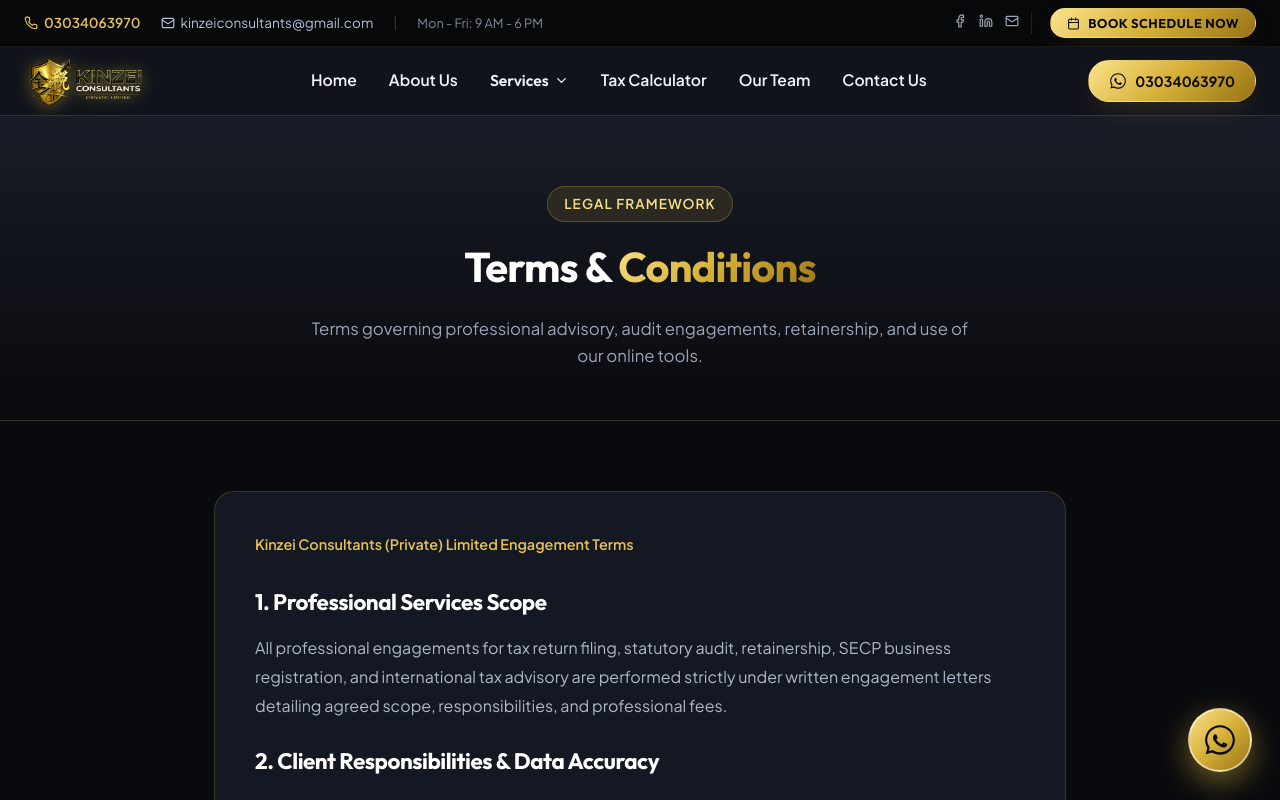
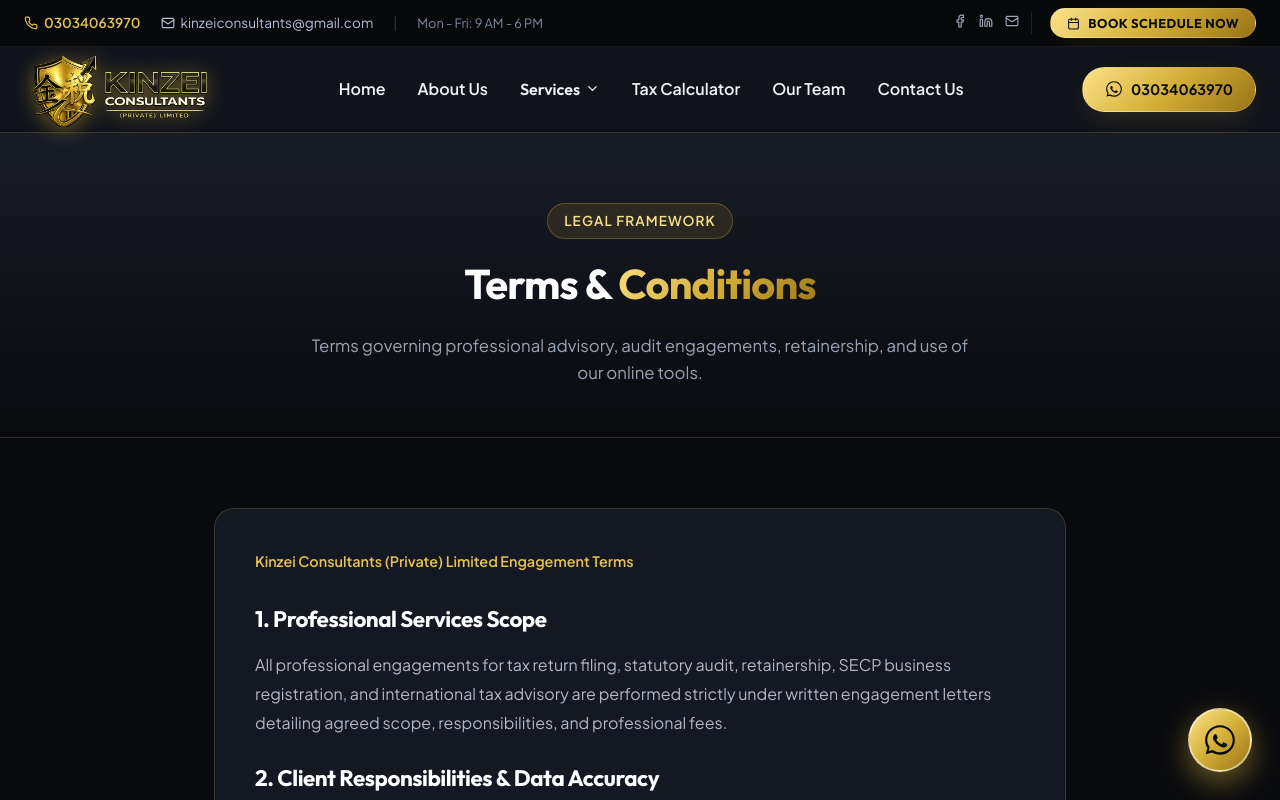
Before and after one commit to Hassan-zubair-ch/kinzei, a React (Vite) app in the folder client/: page /terms-and-conditions in a window 1280 px wide. Shown: the top 800 px of the page. Built offline with nearby package versions, Linux system fonts and the light colour scheme.

Commit message:
Optimize header height to 85px and logo height to 75px for crystal clear text readability

```diff
--- a/client/src/components/KinzeiLogo.jsx
+++ b/client/src/components/KinzeiLogo.jsx
@@ -1,17 +1,18 @@
 import React from 'react';
 
-export default function KinzeiLogo({ height = 48 }) {
+export default function KinzeiLogo({ height = 75 }) {
   return (
     <div style={{ display: 'flex', alignItems: 'center' }}>
-      {/* Sleek, Proportionate Corporate Logo */}
+      {/* Official Kinzei Consultants Wide Logo Image */}
       <img
         src="/logo.png"
         alt="Kinzei Consultants (Private) Limited Logo"
         style={{
           height: `${height}px`,
           width: 'auto',
+          maxWidth: '280px',
           objectFit: 'contain',
-          filter: 'drop-shadow(0 2px 8px rgba(212, 175, 55, 0.4))',
+          filter: 'drop-shadow(0 3px 10px rgba(212, 175, 55, 0.45))',
           transition: 'all 0.2s ease'
         }}
       />
--- a/client/src/components/Navbar.jsx
+++ b/client/src/components/Navbar.jsx
@@ -72,13 +72,13 @@
         display: 'flex',
         alignItems: 'center',
         justifyContent: 'space-between',
-        paddingTop: '8px',
-        paddingBottom: '8px',
-        height: '68px' // Clean, standard corporate header height
+        paddingTop: '6px',
+        paddingBottom: '6px',
+        height: '85px' // Perfectly proportioned height for clear logo display
       }}>
         {/* Logo */}
         <Link to="/" style={{ textDecoration: 'none', display: 'flex', alignItems: 'center' }}>
-          <KinzeiLogo height={48} />
+          <KinzeiLogo height={75} />
         </Link>
 
         {/* Desktop Navigation Links */}
@@ -99,7 +99,7 @@
                     style={{
                       background: 'none',
                       color: location.pathname.startsWith('/services') ? '#E5C158' : '#F1F3F9',
-                      fontSize: '0.98rem',
+                      fontSize: '1rem',
                       fontWeight: 600,
                       display: 'flex',
                       alignItems: 'center',
@@ -173,7 +173,7 @@
                 style={{
                   color: isActive ? '#E5C158' : '#F1F3F9',
                   fontWeight: 600,
-                  fontSize: '0.98rem',
+                  fontSize: '1rem',
                   padding: '6px 0',
                   whiteSpace: 'nowrap',
                   borderBottom: isActive ? '2px solid #D4AF37' : '2px solid transparent',
@@ -194,8 +194,8 @@
             rel="noopener noreferrer"
             className="btn-primary"
             style={{
-              fontSize: '0.88rem',
-              padding: '9px 20px',
+              fontSize: '0.9rem',
+              padding: '10px 22px',
               display: 'flex',
               alignItems: 'center',
               gap: '8px',
@@ -315,7 +315,7 @@
             >
               <svg width="18" height="18" viewBox="0 0 32 32" fill="none" xmlns="http://www.w3.org/2000/svg">
                 <path d="M16 2C8.27 2 2 8.27 2 16C2 18.77 2.8 21.36 4.19 23.54L2.5 29.5L8.65 27.88C10.77 29.17 13.3 29.93 16 29.93C23.73 29.93 30 23.66 30 15.93C30 8.2 23.73 2 16 2ZM16 27.5C13.62 27.5 11.4 26.8 9.5 25.59L9.05 25.32L5.4 26.28L6.37 22.71L6.08 22.25C4.73 20.31 4 18.01 4 15.93C4 9.35 9.38 3.97 16 3.97C22.62 3.97 28 9.35 28 15.93C28 22.51 22.62 27.5 16 27.5Z" fill="#0A0B0E"/>
-                <path d="M22.05 19.38C21.72 19.21 20.08 18.4 19.78 18.29C19.47 18.18 19.25 18.12 19.03 18.45C18.81 18.78 18.18 19.52 17.99 19.74C17.8 19.96 17.61 19.99 17.28 19.82C16.95 19.65 15.89 19.3 14.63 18.18C13.65 17.31 12.99 16.23 12.8 15.9C12.61 15.57 12.78 15.39 12.94 15.23C13.09 15.08 13.28 14.83 13.44 14.64C13.61 14.45 13.66 14.31 13.77 14.09C13.88 13.87 13.83 13.68 13.74 13.51C13.66 13.34 13.03 11.8 12.77 11.18C12.52 10.58 12.26 10.66 12.07 10.65H11.47C11.25 10.65 10.89 10.73 10.59 11.06C10.29 11.39 9.44 12.19 9.44 13.82C9.44 15.45 10.62 17.03 10.79 17.25C10.96 17.47 13.11 20.76 16.4 22.18C17.18 22.52 17.79 22.72 18.27 22.87C19.05 23.12 19.76 23.08 20.32 23C20.95 22.91 22.25 22.21 22.52 21.45C22.79 20.69 22.79 20.03 22.71 19.89C22.63 19.75 22.38 19.55 22.05 19.38Z" fill="#0A0B0E"/>
+                <path d="M22.05 19.38C21.72 19.21 20.08 18.4 19.78 18.29C19.47 18.18 19.25 18.12 19.03 18.45C18.81 18.78 18.18 19.52 17.99 19.74C17.8 19.96 17.61 19.99 17.28 19.82C16.95 19.65 15.89 19.3 14.63 18.18C13.65 17.31 12.99 16.23 12.8 15.9C12.61 15.57 12.78 15.39 12.94 15.23C13.09 15.08 13.28 14.83 13.44 14.64C13.61 14.45 13.66 14.31 13.77 14.09C13.88 13.87 13.83 13.68 13.74 13.51C13.66 13.34 13.03 11.8 12.77 11.18C12.52 10.58 12.26 10.66 12.07 10.65H11.47C11.25 10.65 10.89 10.73 10.59 11.06C10.29 11.39 9.44 12.19 9.44 13.82C9.44 15.45 10.62 17.03 10.79 17.25C10.96 17.47 13.11 20.76 16.4 22.18C17.18 22.52 17.79 22.72 18.27 22.87C19.05 23.12 19.76 23.08 20.32 23C20.95 22.91 22.25 22.21 22.52 21.45C22.79 20.69 22.38 19.55 22.05 19.38Z" fill="#0A0B0E"/>
               </svg>
               <span>WhatsApp: 03034063970</span>
             </a>
```
